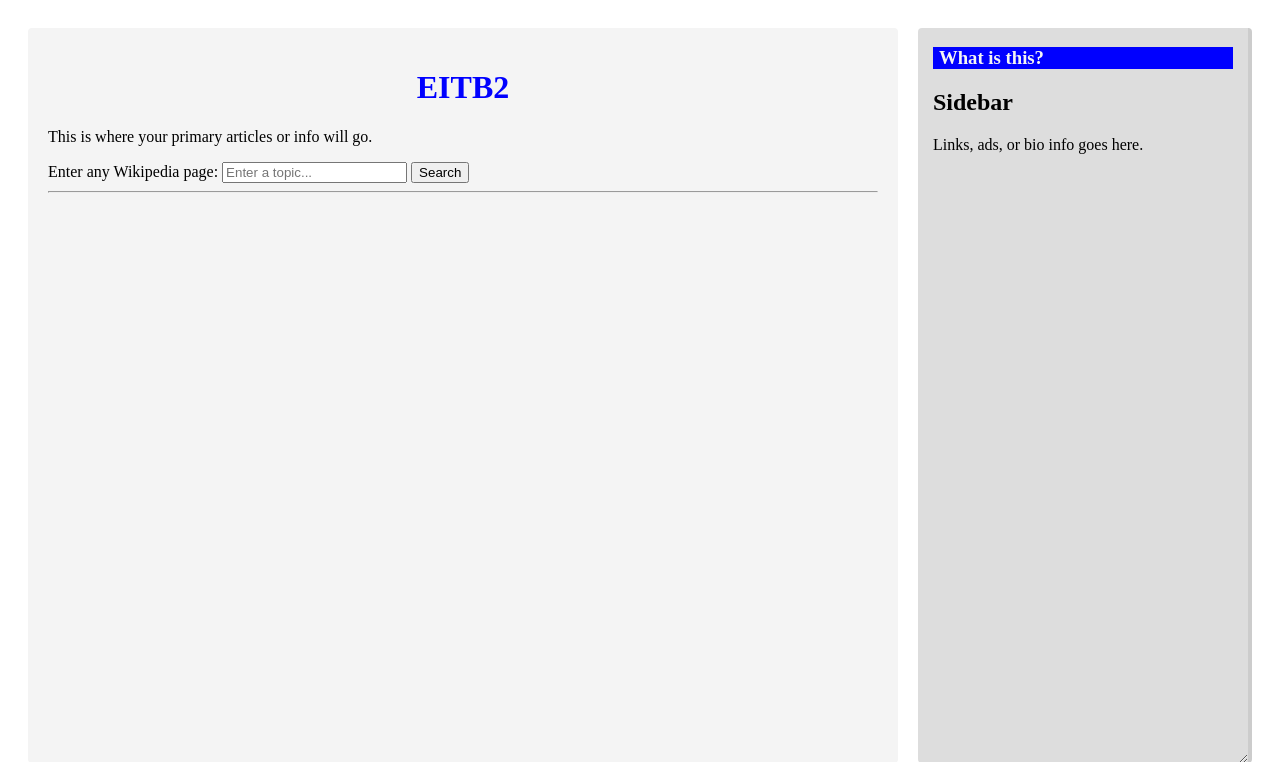
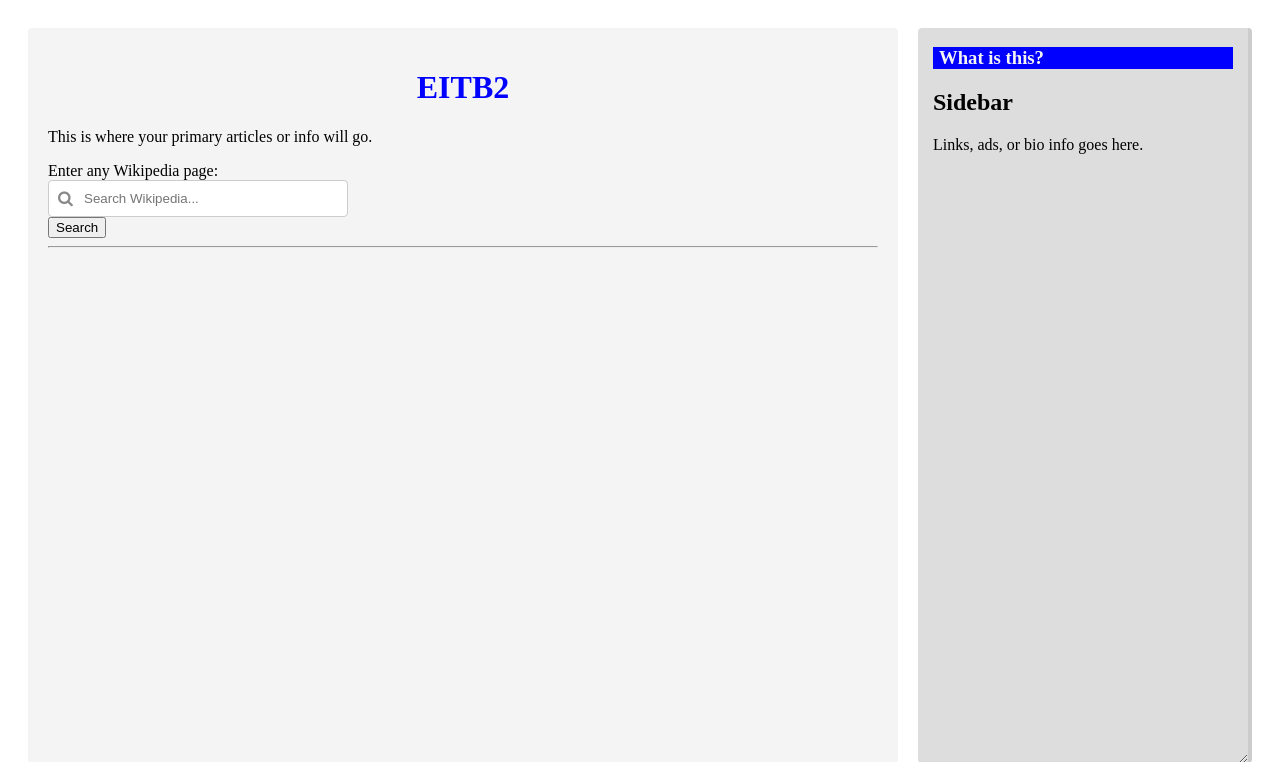
Before and after one commit to bobBillyus/EITB2, a Flask app: page / in a window 1280 px wide. Shown: the top 762 px of the page. Run offline with Flask 3, Linux system fonts and the light colour scheme; parts of the project's set-up code (start-up, migrations or seed data) failed here and were passed over.

Commit message:
small icon

```diff
--- a/static/css/style.css
+++ b/static/css/style.css
@@ -52,3 +52,25 @@ h1 {
     color:#f4f4f4;
     padding-left: 2%;
 }
+
+.input-container {
+    position: relative; /* Essential for positioning the icon */
+    width: 100%;
+    max-width: 300px;  /* Adjust as needed */
+}
+
+.input-container i {
+    position: absolute;
+    left: 10px;        /* Distance from left edge */
+    top: 50%;
+    transform: translateY(-50%); /* Perfectly centers it vertically */
+    color: #888;       /* Icon color */
+}
+
+#wiki_query {
+    width: 100%;
+    padding: 10px 10px 10px 35px; /* Extra padding on the left (35px) for the icon */
+    border: 1px solid #ccc;
+    border-radius: 4px;
+    box-sizing: border-box; /* Keeps the box from growing too wide */
+}
--- a/templates/index.html
+++ b/templates/index.html
@@ -4,6 +4,7 @@
     <meta charset="UTF-8">
     <title>EITB2</title>
     <link rel="stylesheet" href="{{ url_for('static', filename='css/style.css') }}">
+    <link rel="stylesheet" href="https://cdnjs.cloudflare.com/ajax/libs/font-awesome/4.7.0/css/font-awesome.min.css">
 </head>
 <body>
 
@@ -12,15 +13,19 @@
         <h1>EITB2</h1>
         <p>This is where your primary articles or info will go.</p>
         <form action="/" method="POST">
-            <label for="wiki_query">Enter any Wikipedia page:</label>
-            <input
+        <label for="wiki_query">Enter any Wikipedia page:</label>
+
+        <div class="input-container">
+            <i class="fa fa-search icon"></i> <input
                 type="text"
                 id="wiki_query"
                 name="wiki_page"
-                placeholder="Enter a topic..."
+                placeholder="Search Wikipedia..."
                 required
             >
-            <button type="submit">Search</button>
+        </div>
+
+        <button type="submit">Search</button>
         </form>
 
         <hr>
```
